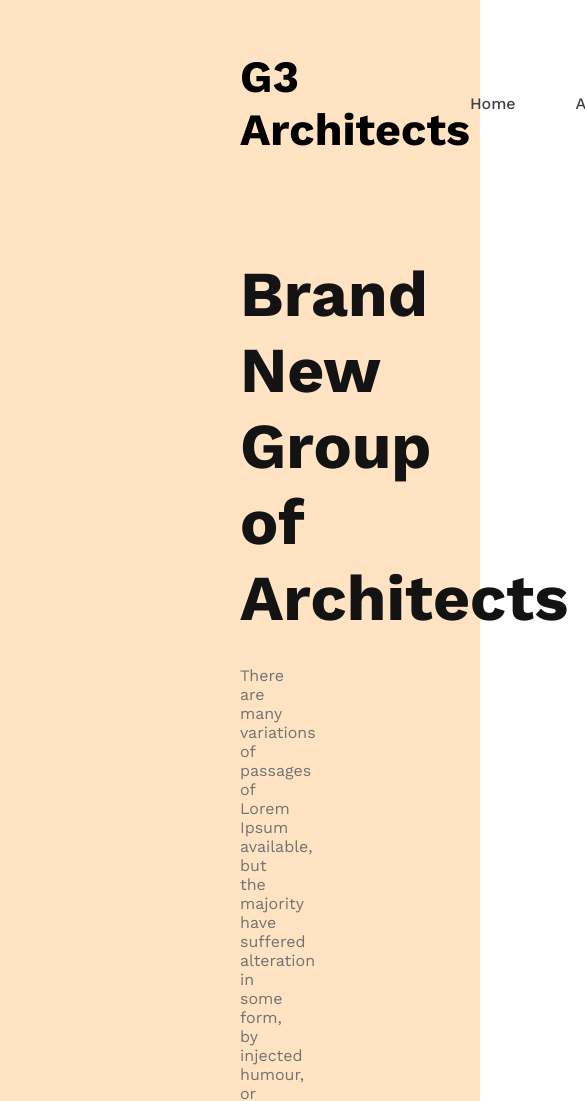
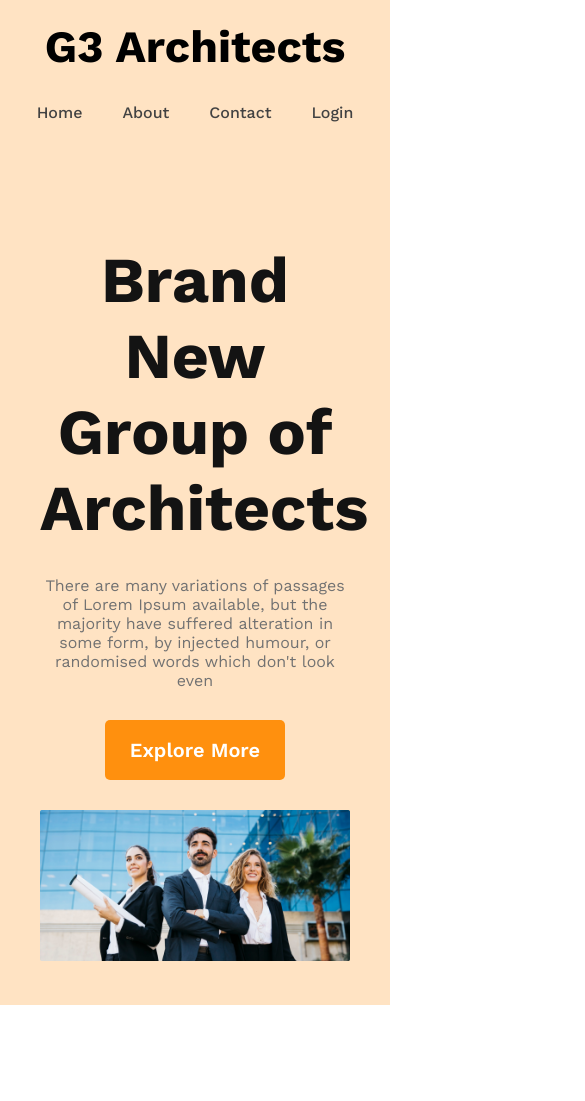
Before and after one commit to momin096/g3-architects-website, a plain HTML site: page index.html in a window 390 px wide. Shown: the top 1101 px of the page, 585 px wide, since content can reach past the window. After the commit the page ends 1005 px from the top, so only its background shows below. Drawn offline with nearby package versions, Linux system fonts and the light colour scheme.

Commit message:
finish the header for responsive mobile & medium devices

```diff
--- a/Style/architect.css
+++ b/Style/architect.css
@@ -46,15 +46,15 @@ nav {
 
 nav>ul {
     display: flex;
+    gap: 40px;
 }
 
 nav li {
     list-style: none;
-    margin-right: 60px;
+
     font-weight: 500;
     font-size: 1rem;
 }
-
 nav li a {
     text-decoration: none;
     color: #424242;
@@ -67,7 +67,9 @@ nav li:hover a {
 
 
 /* Banner styles */
-
+.banner{
+    padding: 20px;
+}
 .banner-content {
     max-width: 800px;
     text-align: center;
@@ -86,3 +88,47 @@ nav li:hover a {
     font-weight: 400;
     margin: 30px 0;
 }
+
+.banner img{
+    width: 100%;
+}
+
+
+/* Responsive Media Quaries */
+
+
+/* Mobile Devices */
+@media screen and (max-width: 576px) {
+    header{
+        padding: 20px;
+    }
+
+    nav {
+        flex-direction: column;
+    }
+
+
+    nav>ul {
+       margin-top: 30px;
+       justify-content: space-between;
+    }
+
+}
+
+
+
+/* Tablet or medium devices */
+
+@media screen and (min-width: 577px) and (max-width: 992px) {
+    header{
+        padding: 20px;
+    }
+
+    nav {
+        flex-direction: column;
+    }
+
+    nav>ul {
+       margin-top: 30px;
+    }
+}
--- a/index.html
+++ b/index.html
@@ -30,8 +30,9 @@
                     look even</p>
                     <button class="btn-primary">Explore More</button>
             </div>
+            <img src="./images/banner.png" alt="">
         </div>
-        <img src="./images/banner.png" alt="">
+
     </header>
 
     <main>
```
